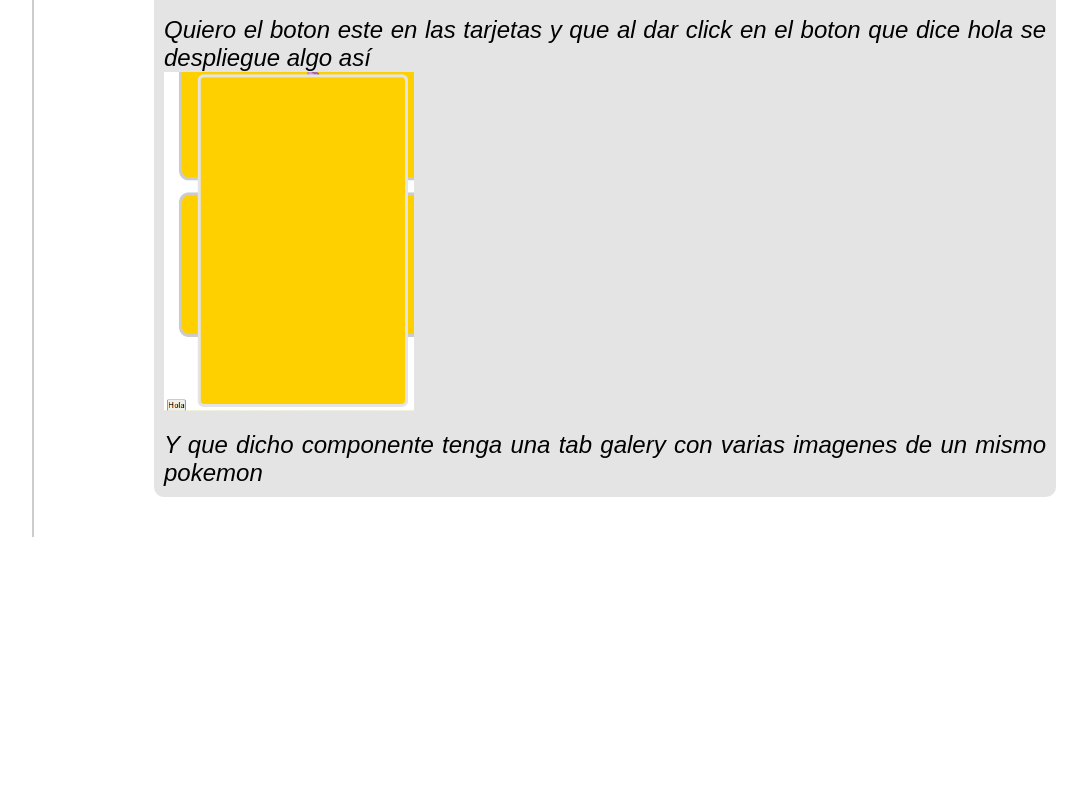
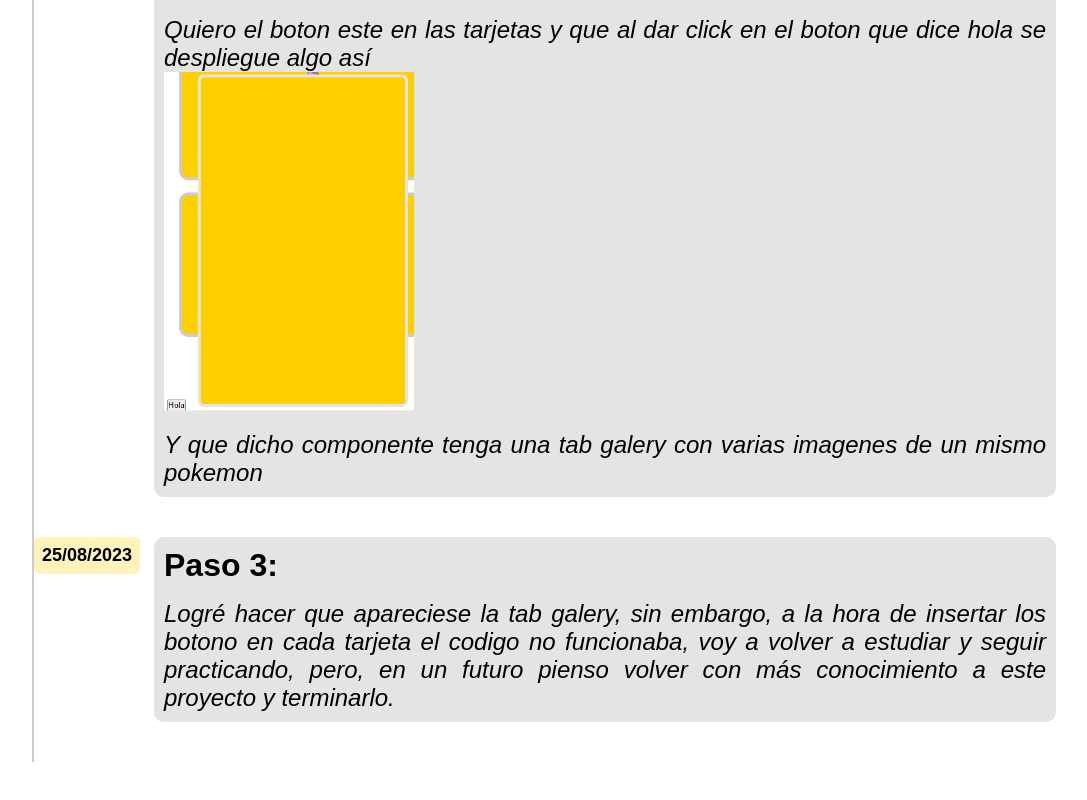
Before and after one commit to JoseJulianAlvarezUparela/PokemonAPI, a plain HTML site: page TimeLine.html in a window 1280 px wide. Shown: the part 1126-1926 px from the top of the page, without its empty margins (96-1183 px from the left). Before the commit the page ends 1703 px from the top, so only its background shows below. Drawn offline with Linux system fonts and the light colour scheme; no server answers.

Commit message:
¿Listo?

```diff
--- a/TimeLine.html
+++ b/TimeLine.html
@@ -84,7 +84,20 @@
                   </p>
 
                 </div>
+            </div>
+
+            <div class="timeline-item">
+              <div class="timeline-date">25/08/2023</div>
+              <div class="timeline-content">
+                <h4>Paso 3:</h4>
+                <p>
+
+                  Logré hacer que apareciese la tab galery, sin embargo, a la hora de insertar los botono en cada tarjeta el codigo no funcionaba, voy  a volver a estudiar y seguir practicando, pero, en un futuro pienso volver con más conocimiento a este proyecto y terminarlo.
+
+                </p>
               </div>
+            </div>
+
 
           </div>
 
--- a/js/Script.js
+++ b/js/Script.js
@@ -1,3 +1,8 @@
 import {MiMenu} from "./Menu.js";
 
 import { $links, $main } from "./pokeAPI.js";
+
+// import { showTabButton, closeTabButton, toggleGallery, closeGallery } from './TabGallery.js';
+
+// showTabButton.addEventListener("click", toggleGallery);
+// closeTabButton.addEventListener("click", closeGallery);
--- a/js/pokeAPI.js
+++ b/js/pokeAPI.js
@@ -35,6 +35,8 @@ async function loadPokemons(url) {
               <figcaption>${pokemon.name}</figcaption>
           </figure>
         `;
+
+
       } catch (error) {
         console.log(error);
         let message = error.statusText || "Ocurrió un error"; // Corregido "err" a "error"
```
Also changed, not shown: Index.html (+5 -8 lines), js/TabGallery.js (+15 -6 lines).
